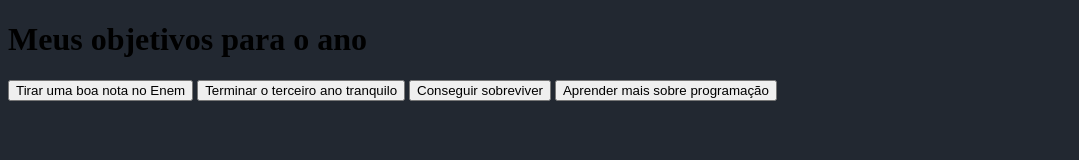
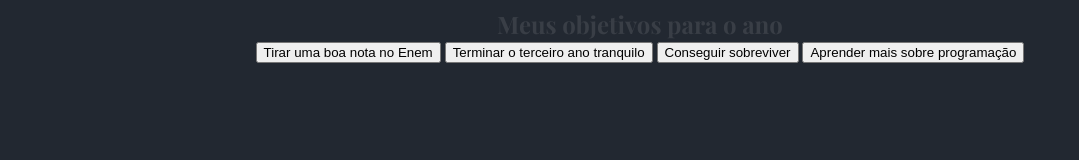
Before and after one commit to leitematheus/2024-3B-meu-projeto-de-vida, a plain HTML site: page index.html in a window 1280 px wide. Shown: the whole page, without its empty margins (0-1079 px from the left). Drawn offline with nearby package versions, Linux system fonts and the light colour scheme; a web font is replaced by a local one.

Commit message:
2° Aula

```diff
--- a/index.html
+++ b/index.html
@@ -8,12 +8,14 @@
     <link rel="stylesheet" href="style.css">
 </head>
 <body>
-    <section class="conteudo-principal"></section>
-    <h1 class="conteudo-principal">Meus objetivos para o ano</h1>
-    <div class="botoes"></div>
-    <button class="botao">Tirar uma boa nota no Enem</button>
-    <button class="botao">Terminar o terceiro ano tranquilo</button>
-    <button class="botao">Conseguir sobreviver</button>
-    <button class="botao">Aprender mais sobre programação</button>
+    <section class="conteudo-principal">
+        <h1 class="conteudo-principal">Meus objetivos para o ano</h1>
+        <div class="botoes">
+            <button class="botao">Tirar uma boa nota no Enem</button>
+            <button class="botao">Terminar o terceiro ano tranquilo</button>
+            <button class="botao">Conseguir sobreviver</button>
+            <button class="botao">Aprender mais sobre programação</button>
+        </div>
+    </section>
 </body>
 </html>
--- a/style.css
+++ b/style.css
@@ -1,13 +1,27 @@
+@import url('https://fonts.googleapis.com/css2?family=Open+Sans:ital,wght@0,300..800;1,300..800&family=Playfair+Display:ital,wght@0,400..900;1,400..900&display=swap');
+
+
 :root{
     --preto: #222831;
     --cinza: #393E46;
     --azul: #00ADB5;
     --branco: #EEEEEE;
-    @import url('https://fonts.googleapis.com/css2?family=Open+Sans:ital,wght@0,300..800;1,300..800&family=Playfair+Display:ital,wght@0,400..900;1,400..900&display=swap');
     --font-titulo: "Open Sans", sans-serif;
     --fonte-texto: "Playfair Display", serif;
 }
 
 body{
     background-color: var(--preto);
+    color: var(--cinza);
+    font-family: var(--fonte-texto);
 }
+
+.conteudo-principal{
+    display: flex;
+    flex-direction: column;
+    justify-content: center;
+    align-items: center;
+    max-width: 1200px;
+    width: 100%;
+    margin: 0 auto;
+}
```
